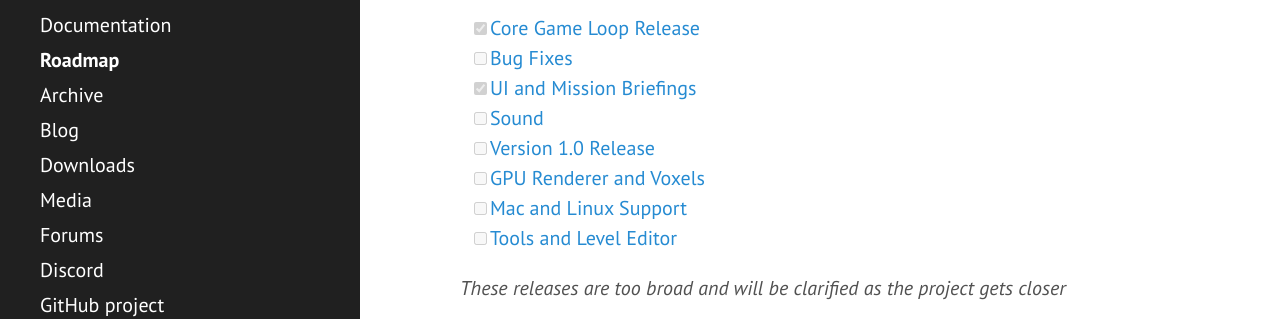
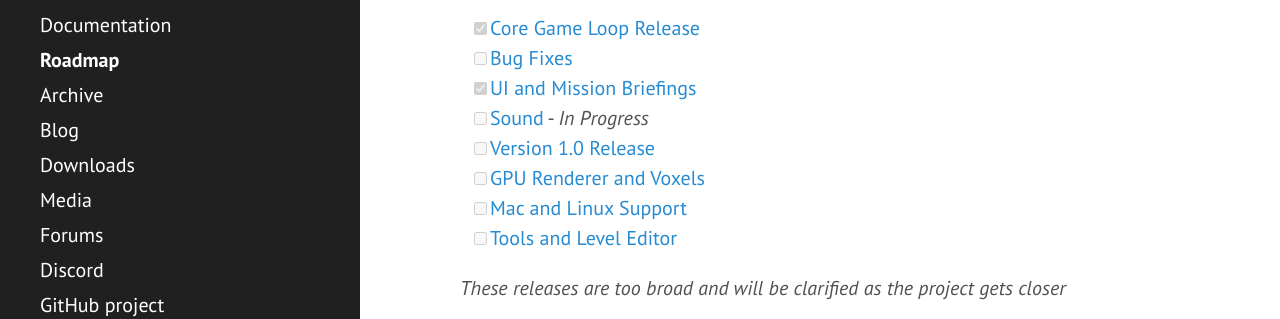
Before and after one commit to TheForceEngine/TheForceEngine.github.io, a Jekyll site: the page built from Roadmap.md, in a window 1280 px wide and 900 px high. Shown: the part 417-736 px from the top of the window. Built offline with Jekyll 4.4.1, drawn with Linux system fonts in a browser that asks for light colours.

Commit message:
Update Roadmap.md

```diff
--- a/Roadmap.md
+++ b/Roadmap.md
@@ -8,7 +8,7 @@ This roadmap has been completely rewritten based on current progress and changes
 - [x] [Core Game Loop Release](#core-game-loop-release)
 - [ ] [Bug Fixes](#bug-fixes)
 - [x] [UI and Mission Briefings](#ui-and-mission-briefings)
-- [ ] [Sound](#sound)
+- [ ] [Sound](#sound) - _In Progress_
 - [ ] [Version 1.0 Release](#version-10-release)
 - [ ] [GPU Renderer and Voxels](#gpu-renderer-and-voxels)
 - [ ] [Mac and Linux Support](#mac-and-linux-support)
```
